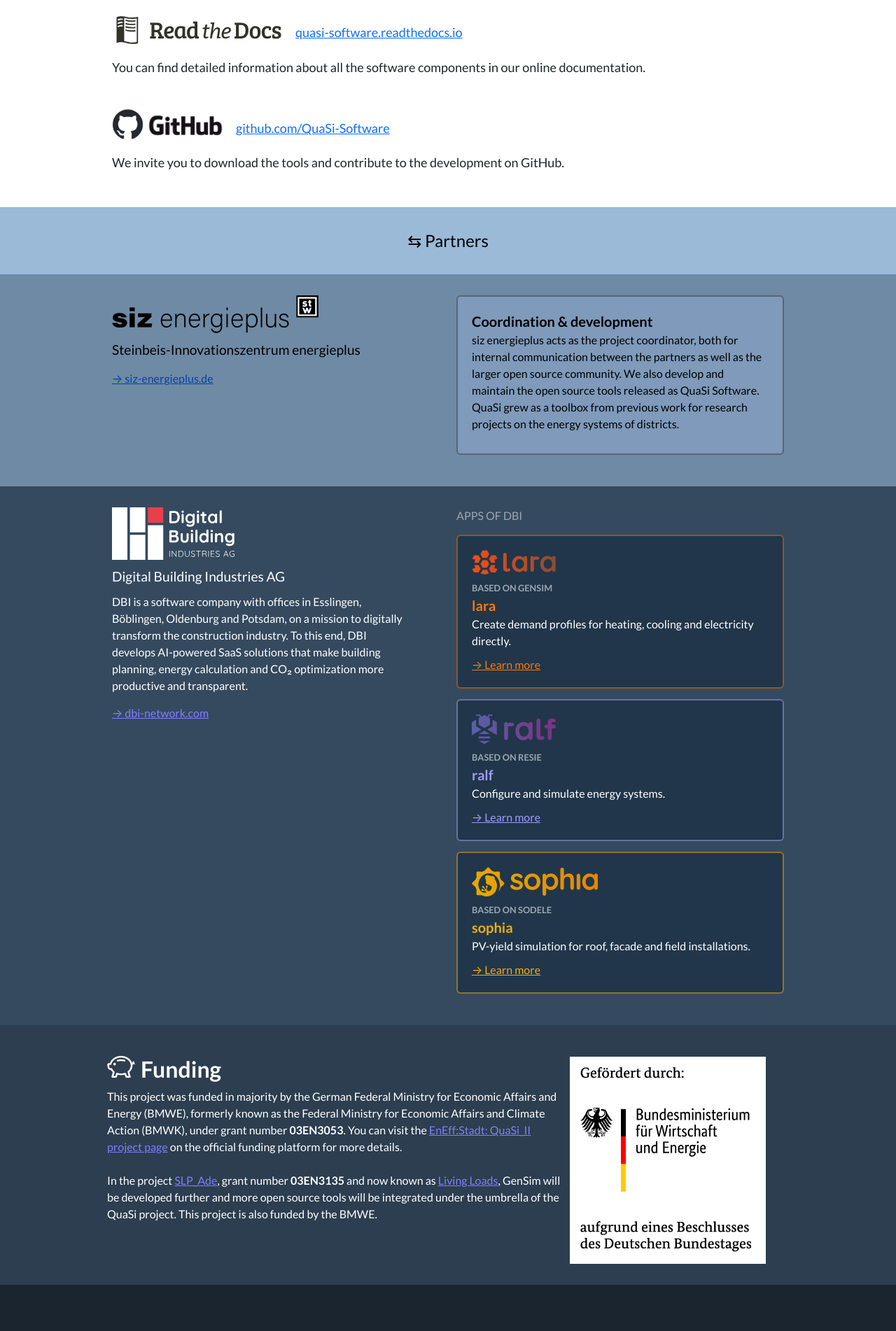
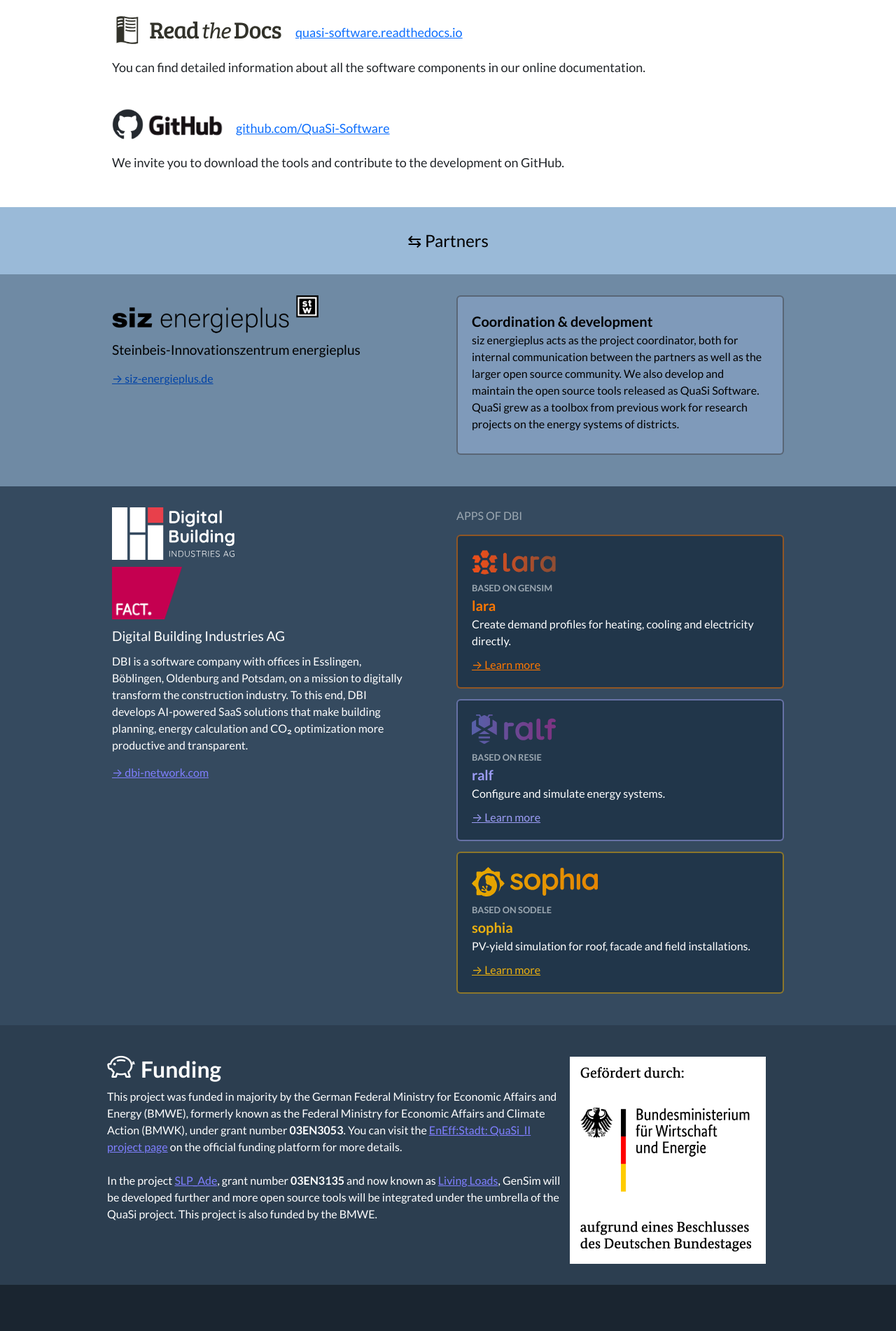
Before and after one commit to QuaSi-Software/Website, a Jekyll site: the page built from index.markdown, in a window 1280 px wide. Shown: the part 1215-3117 px from the top of the page at 70% size. Built offline with Jekyll 4.4.1, drawn with Linux system fonts in a browser that asks for light colours.

Commit message:
Add FACT logo as second logo in partners banner section.

```diff
--- a/_layouts/default.html
+++ b/_layouts/default.html
@@ -114,6 +114,8 @@
                     <div class="coop-band-partners-column col-lg-6">
                         <div class="coop-band-partner-card">
                             <img class="coop-band-partner-logo" src="{{'assets/logos/dbi_dark-bg.svg' | absolute_url}}"/>
+                            <br/>
+                            <img class="coop-band-partner-logo" src="{{'assets/logos/fact.svg' | absolute_url}}"/>
                             <div class="coop-band-partner-header">Digital Building Industries AG</div>
                             <div class="coop-band-partner-text">
                                 DBI is a software company with offices in Esslingen, Böblingen, Oldenburg and Potsdam,
--- a/css/site_styles.css
+++ b/css/site_styles.css
@@ -147,10 +147,11 @@
 
 .coop-band-partner-logo {
     max-height: 75px;
+    margin-bottom: 10px;
 }
 
 .coop-band-partner-header {
-    margin: 10px 0;
+    margin: 0 0 10px 0;
     font-size: 1.2rem;
 }
 
```
